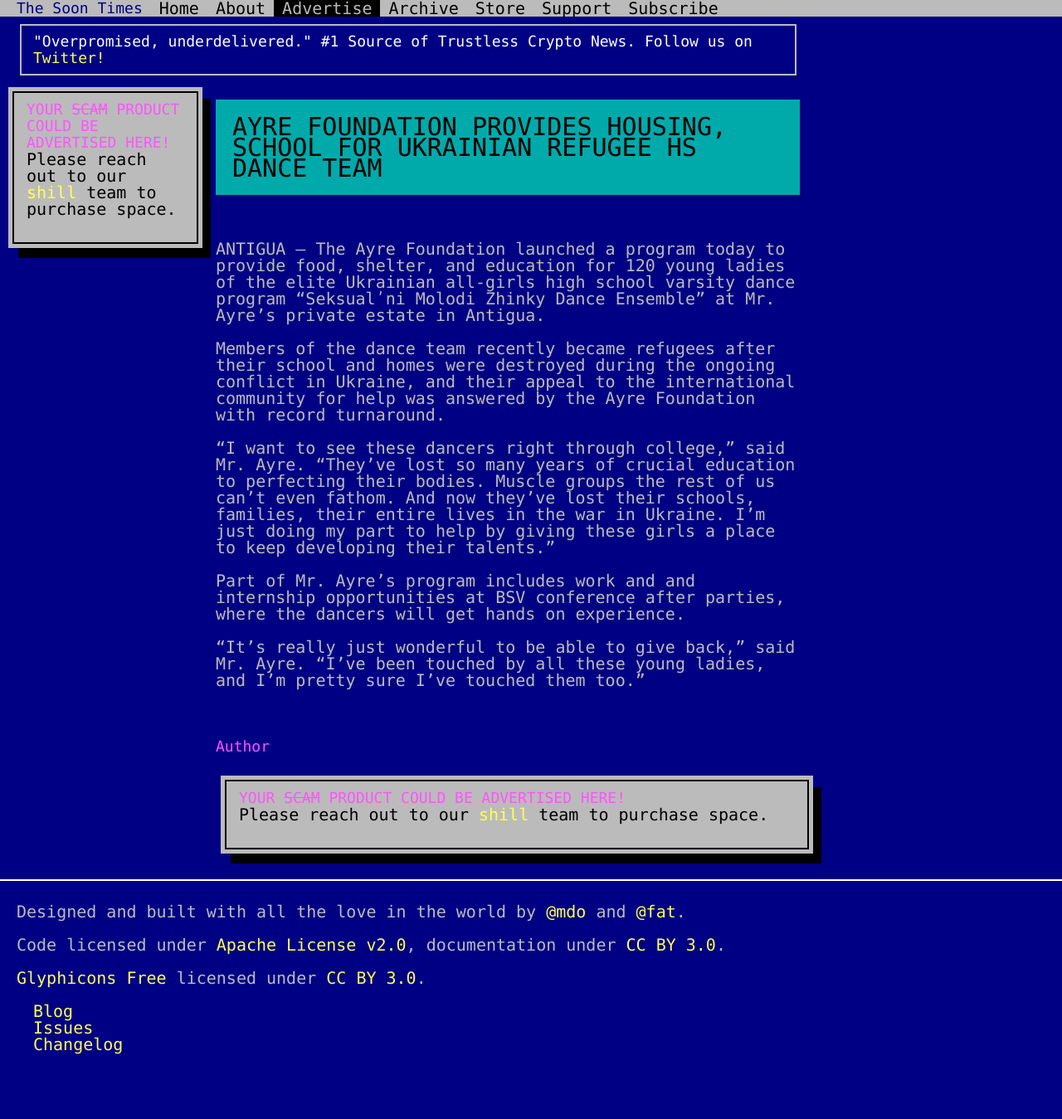
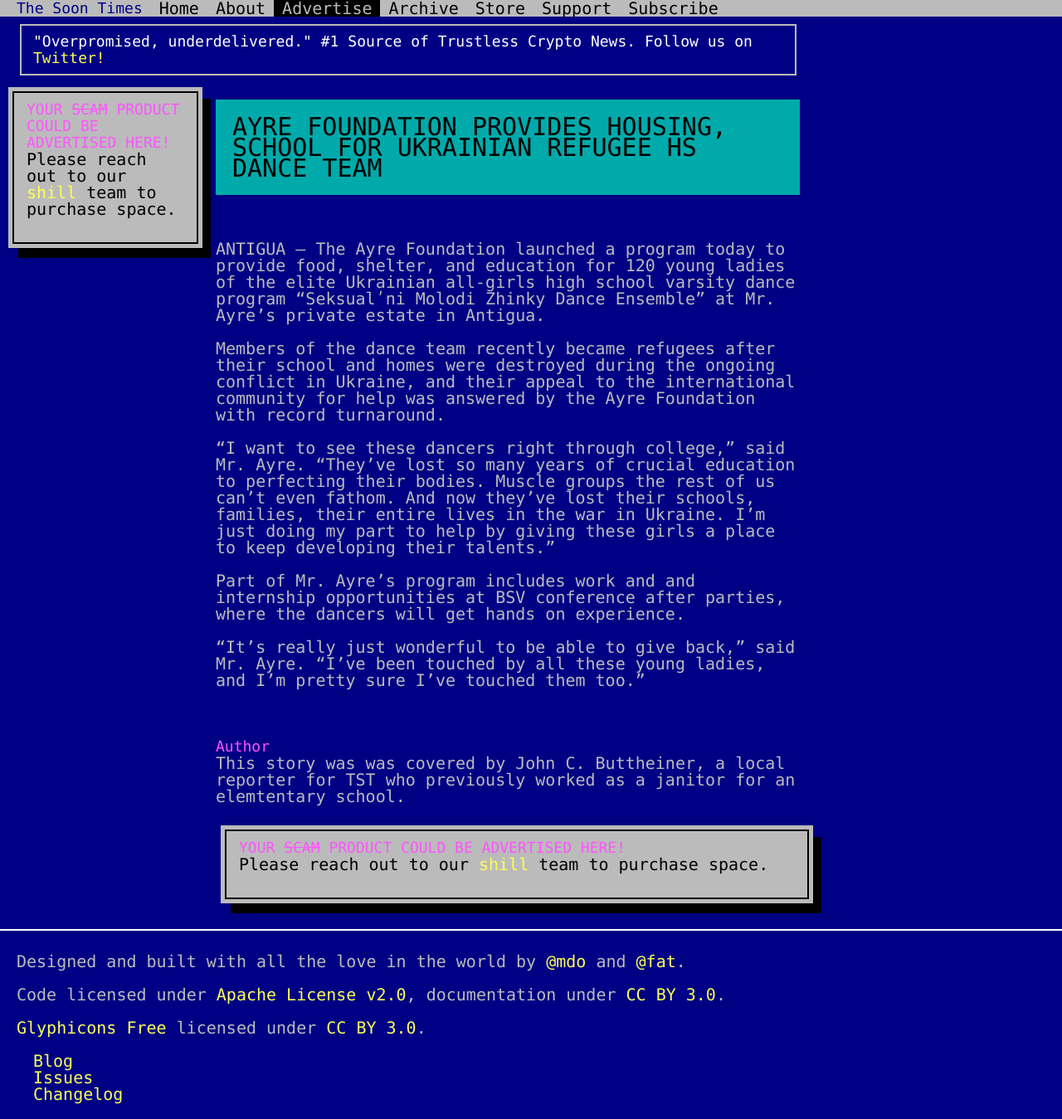
Before and after one commit to dmkgll/tst, a Jekyll site: the page built from _posts/2022-06-08-ayre-foundation.md, in a window 1280 px wide. Shown: the whole page at 83% size. Built offline with Jekyll 4.4.1, drawn with Linux system fonts in a browser that asks for light colours; nearby versions of some CDN libraries; some web fonts are replaced; library files that are not in the unit come from our copies; comment, search, counter and statistics services are not loaded; before the commit the page ends 1289 px from its top, so only the background shows below that.

Commit message:
Update 2022-06-08-ayre-foundation.md

```diff
--- a/_posts/2022-06-08-ayre-foundation.md
+++ b/_posts/2022-06-08-ayre-foundation.md
@@ -2,6 +2,7 @@
 layout: default
 title: Ayre Foundation Provides Housing, School for Ukrainian Refugee HS Dance Team
 image: https://i0.wp.com/thesoontimes.com/wp-content/uploads/2022/06/18320829_1566885776664163_5348460635651166745_o-1.jpg?w=640&ssl=1
+authorbio: This story was was covered by John C. Buttheiner, a local reporter for TST who previously worked as a janitor for an elemtentary school.
 ---
 
 ANTIGUA — The Ayre Foundation launched a program today to provide food, shelter, and education for 120 young ladies of the elite Ukrainian all-girls high school varsity dance program “Seksualʹni Molodi Zhinky Dance Ensemble” at Mr. Ayre’s private estate in Antigua.
```
